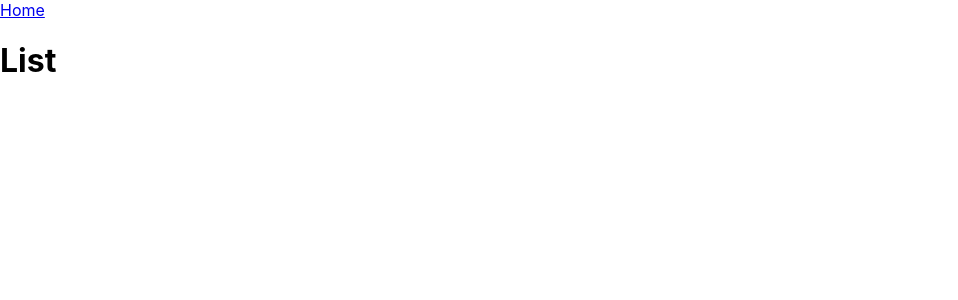
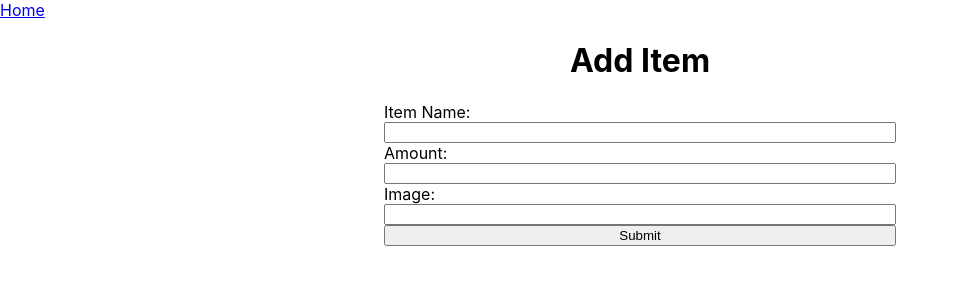
Before and after one commit to johnnyjuarez/instantpantry-client, a React (Create React App) app: page /category/1/addItem in a window 1280 px wide. Shown: the top 300 px of the page, without its empty margins (0-958 px from the left). Built offline with nearby package versions, Linux system fonts and the light colour scheme.

Commit message:
added add item form

```diff
--- a/src/App.js
+++ b/src/App.js
@@ -4,6 +4,7 @@ import LandingPage from './routes/LandingPage/LandingPage'
 import Dashboard from './routes/Dashboard/Dashboard'
 import SignUpForm from './components/SignUpForm/SignUpForm'
 import ItemList from './components/ItemList/ItemList'
+import AddItem from './components/AddItem/AddItem'
 import './App.css';
 
 function App() {
@@ -12,7 +13,8 @@ function App() {
       <Route exact path='/' component={LandingPage}/>
       <Route exact path='/signup' component={SignUpForm}/>
       <Route exact path='/dashboard' component={Dashboard}/>
-      <Route path='/category/:id' component={ItemList} />
+      <Route exact path='/category/:id' component={ItemList} />
+      <Route exact path='/category/:id/addItem' component={AddItem} />
     </Router>
   );
 }
--- /dev/null
+++ b/src/components/AddItem/AddItem.css
@@ -0,0 +1,6 @@
+.add-item-form {
+  display: flex;
+  flex-direction: column;
+  width: 40%;
+  margin: 0 auto;
+}
--- /dev/null
+++ b/src/components/AddItem/AddItem.js
@@ -0,0 +1,31 @@
+import React from 'react'
+
+import './AddItem.css'
+
+import {Link, useHistory} from 'react-router-dom';
+
+export default function AddItem() {
+  let history = useHistory();
+
+
+  const onSubmitHandler = (e) => {
+    e.preventDefault();
+    history.push('/dashboard');
+  }
+
+  return (
+    <div>
+      <Link to='/dashboard'>Home</Link>
+      <h1 className='title'>Add Item</h1>
+      <form onSubmit={onSubmitHandler} className='add-item-form'>
+        <label>Item Name:</label>
+        <input type='text' />
+        <label>Amount:</label>
+        <input type='text' />
+        <label>Image:</label>
+        <input type='text' />
+        <input type='submit' />
+      </form>
+    </div>
+  )
+}
--- a/src/components/CategoryCard/CategoryCard.js
+++ b/src/components/CategoryCard/CategoryCard.js
@@ -9,12 +9,17 @@ export default function CategoryCard(props) {
   const viewItemsHandler = () => {
     history.push(`/category/${props.id}`)
   }
+
+  const addItemHandler = () => {
+    history.push(`/category/${props.id}/addItem`)
+  }
+
   return (
     <div className='categoryCard'>
       <h3>{props.title}</h3>
       <div className='btn-box'>
         <button onClick={viewItemsHandler}>View Items</button>
-        <button>Add Item</button>
+        <button onClick={addItemHandler}>Add Item</button>
         <button>Delete</button>
       </div>
     </div>
```
Also changed, not shown: 1 other file (tests, documents, lock files or other folders).
